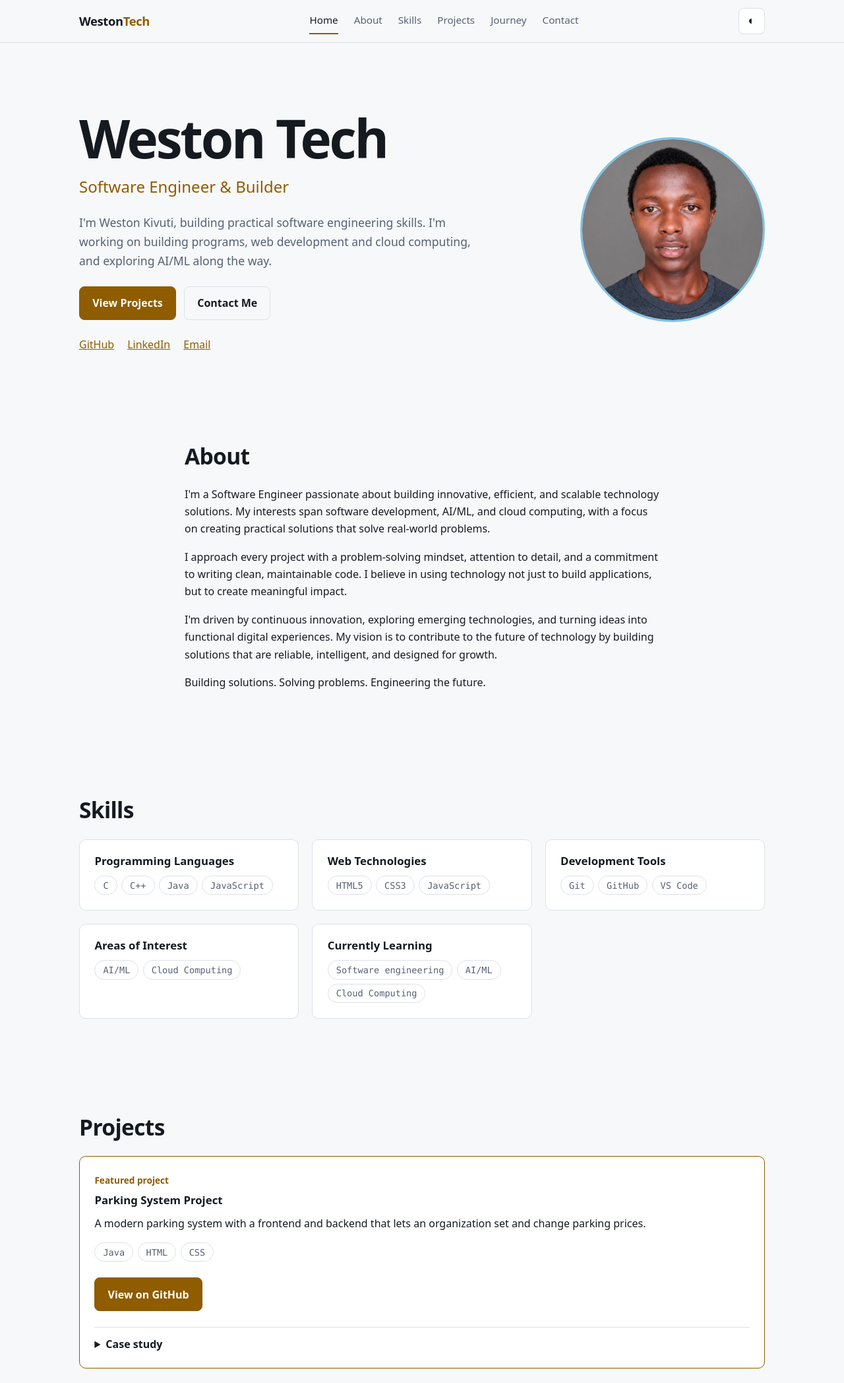
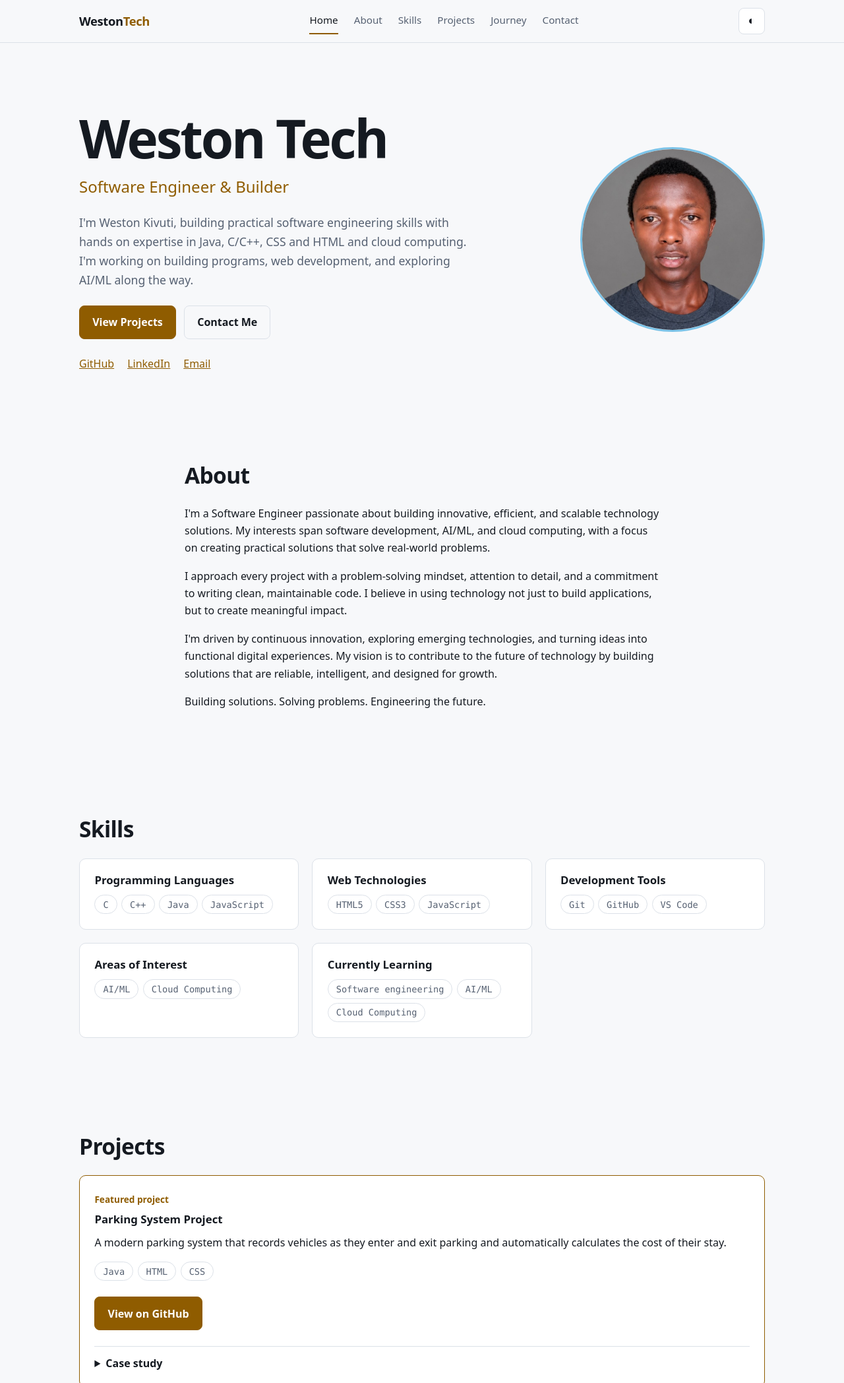
Before and after one commit to WestonKivuti/Weston-Tech-Portfolio, a plain HTML site: page index.html in a window 1280 px wide. Shown: the top 2096 px of the page at 66% size. Drawn offline with Linux system fonts and the light colour scheme.

Commit message:
additional changes

```diff
--- a/index.html
+++ b/index.html
@@ -4,7 +4,7 @@
 <meta charset="utf-8">
 <meta name="viewport" content="width=device-width, initial-scale=1">
 <title>Weston Tech | Weston Kivuti, Software Engineer &amp; Builder</title>
-<meta name="description" content="Portfolio of Weston Kivuti (Weston Tech), an undergraduate Software Engineering student building practical software and exploring web development, AI and cloud computing.">
+<meta name="description" content="Portfolio of Weston Kivuti (Weston Tech), an undergraduate Software Engineering student building practical software engineering skills, web development, and cloud computing and am currently exploring AI/ML.">
 <meta name="author" content="Weston Kivuti">
 <meta name="theme-color" content="#0e1217">
 <meta property="og:type" content="website">
@@ -50,11 +50,11 @@ try{var t=localStorage.getItem('theme')||(matchMedia('(prefers-color-scheme: lig
     <div class="hero-copy">
       <h1>Weston Tech</h1>
       <p class="role">Software Engineer &amp; Builder</p>
-      <p class="lead">I'm Weston Kivuti, building practical software engineering skills. I'm working on building programs, web development and cloud computing, and exploring AI/ML along the way.</p>
+      <p class="lead">I'm Weston Kivuti, building practical software engineering skills with hands on expertise in Java, C/C++, CSS and HTML and cloud computing. I'm working on building programs, web development, and exploring AI/ML along the way.</p>
       <div class="btns">
         <a class="btn primary" href="#projects">View Projects</a>
         <a class="btn" href="#contact">Contact Me</a>
-      </div>
+    </div>
       <ul class="social" aria-label="Professional links">
         <li><a href="https://github.com/WestonKivuti" target="_blank" rel="noopener noreferrer">GitHub</a></li>
         <li><a href="https://www.linkedin.com/in/weston-munyi-92a195385/" target="_blank" rel="noopener noreferrer">LinkedIn</a></li>
--- a/js/script.js
+++ b/js/script.js
@@ -6,7 +6,7 @@ const projects = [
     name: 'Parking System Project',
     category: 'Java',           // Web | C/C++ | Java | JavaScript | Other
     featured: true,
-    description: 'A modern parking system with a frontend and backend that lets an organization set and change parking prices.',
+    description: 'A modern parking system that records vehicles as they enter and exit parking and automatically calculates the cost of their stay.',
     technologies: ['Java', 'HTML', 'CSS'],  // Add more here, e.g. the database
     repo: 'https://github.com/WestonKivuti/Parking-System-Project',
     demo: '',                   // Only set when a real deployment exists
@@ -107,7 +107,7 @@ function initProjects() {
   });
 }
 
-/* ---------- Contact form (validation only, nothing is sent) ---------- */
+/* ---------- Contact form ---------- */
 function initForm() {
   const FORM_ENDPOINT = 'https://formspree.io/f/xljbdawg';
   const form = $('#contact-form'), status = $('#form-status');
```
Also changed, not shown: 1 other file.
